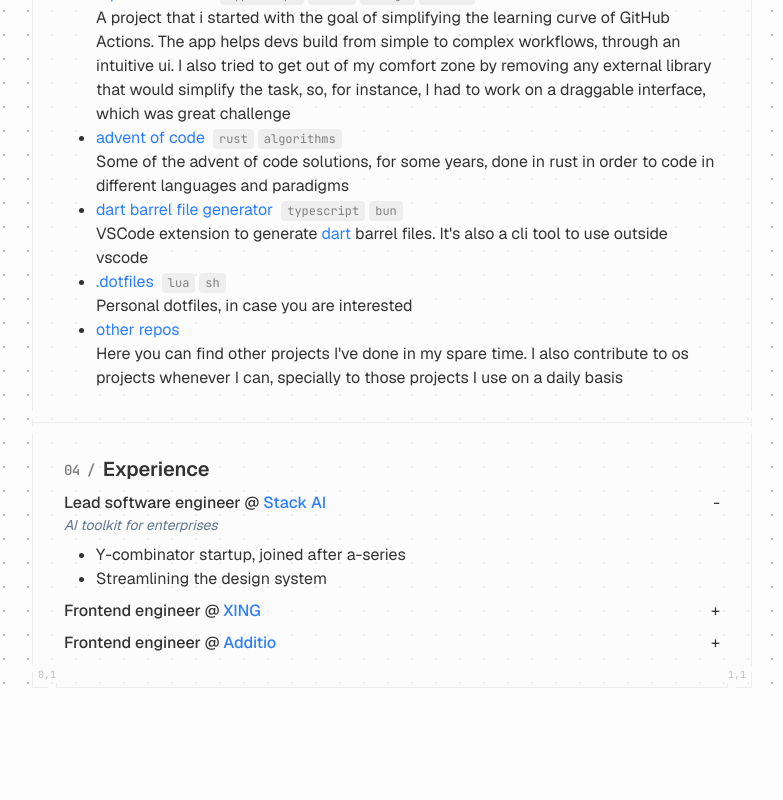
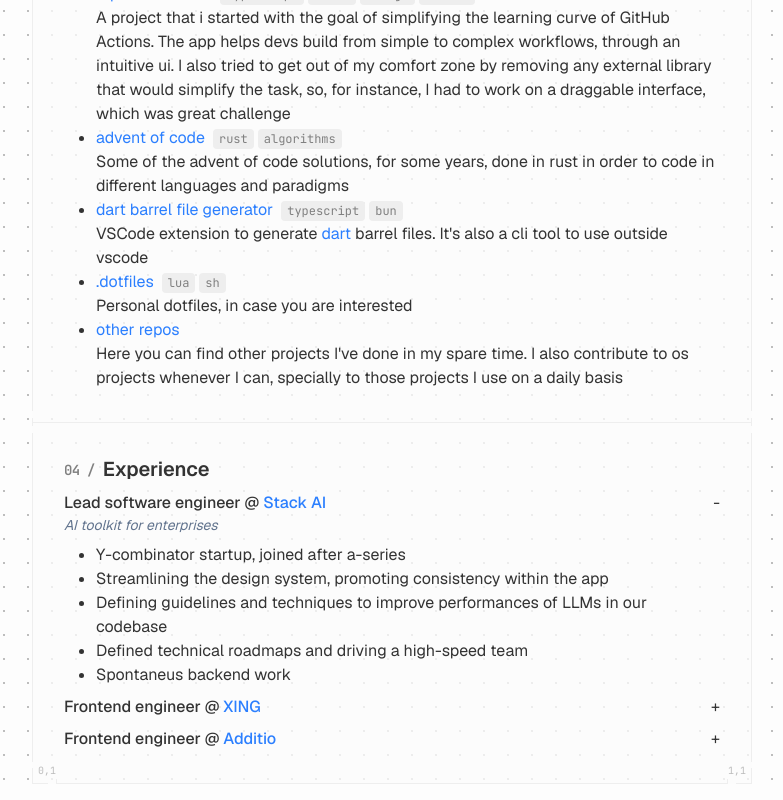
Before and after one commit to mikededo/portfolio, a SvelteKit app: page / in a window 1280 px wide. Shown: the part 1009-1809 px from the top of the page, without its empty margins (248-1031 px from the left). Before the commit the page ends 1713 px from the top, so only its background shows below. Built offline with nearby package versions, Linux system fonts and the light colour scheme; no server answers.

Commit message:
fix: small change

```diff
--- a/src/routes/+page.svelte
+++ b/src/routes/+page.svelte
@@ -216,7 +216,10 @@
                     onExpand={onToggleExpand('stackai')}
                 >
                     <li>Y-combinator startup, joined after a-series</li>
-                    <li>Streamlining the design system</li>
+                    <li>Streamlining the design system, promoting consistency within the app</li>
+                    <li>Defining guidelines and techniques to improve performances of LLMs in our codebase</li>
+                    <li>Defined technical roadmaps and driving a high-speed team</li>
+                    <li>Spontaneus backend work</li>
                 </Experience>
             </li>
             <li>
```
